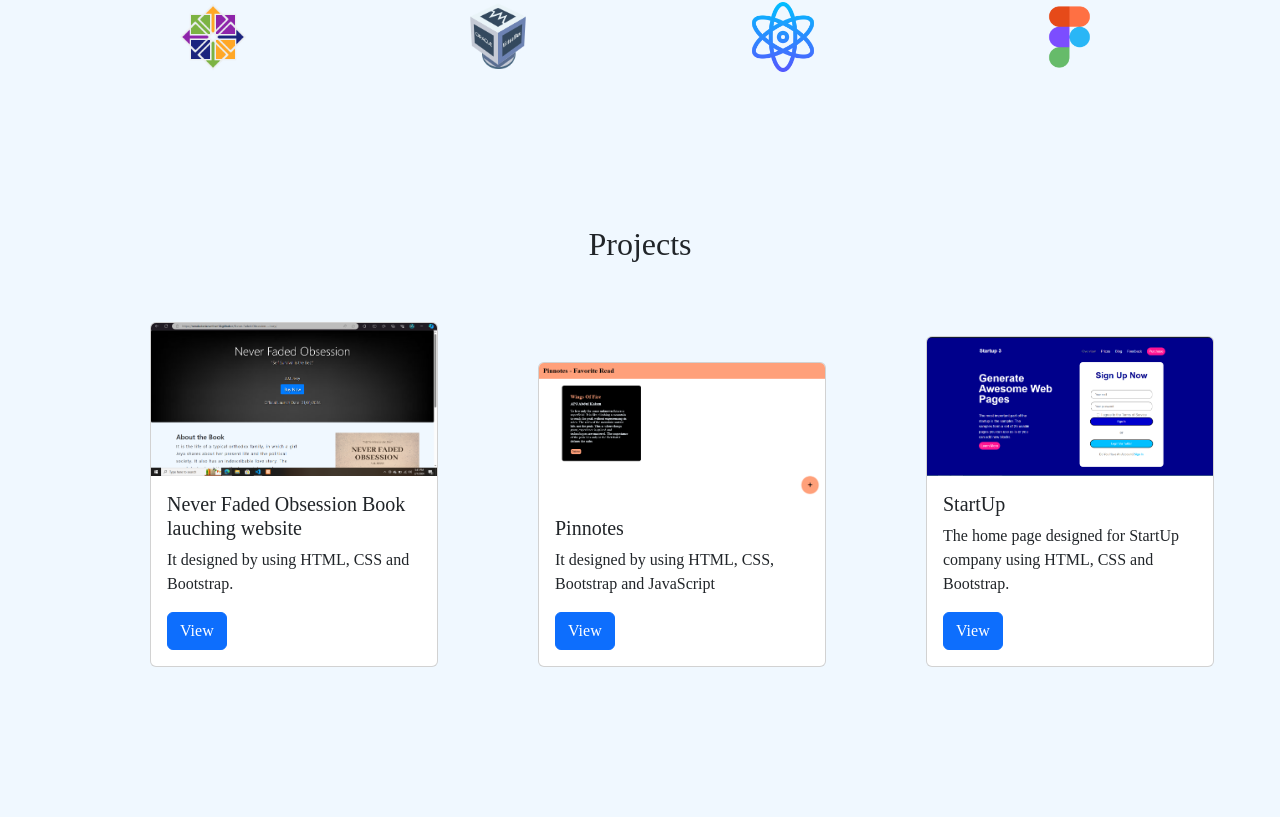
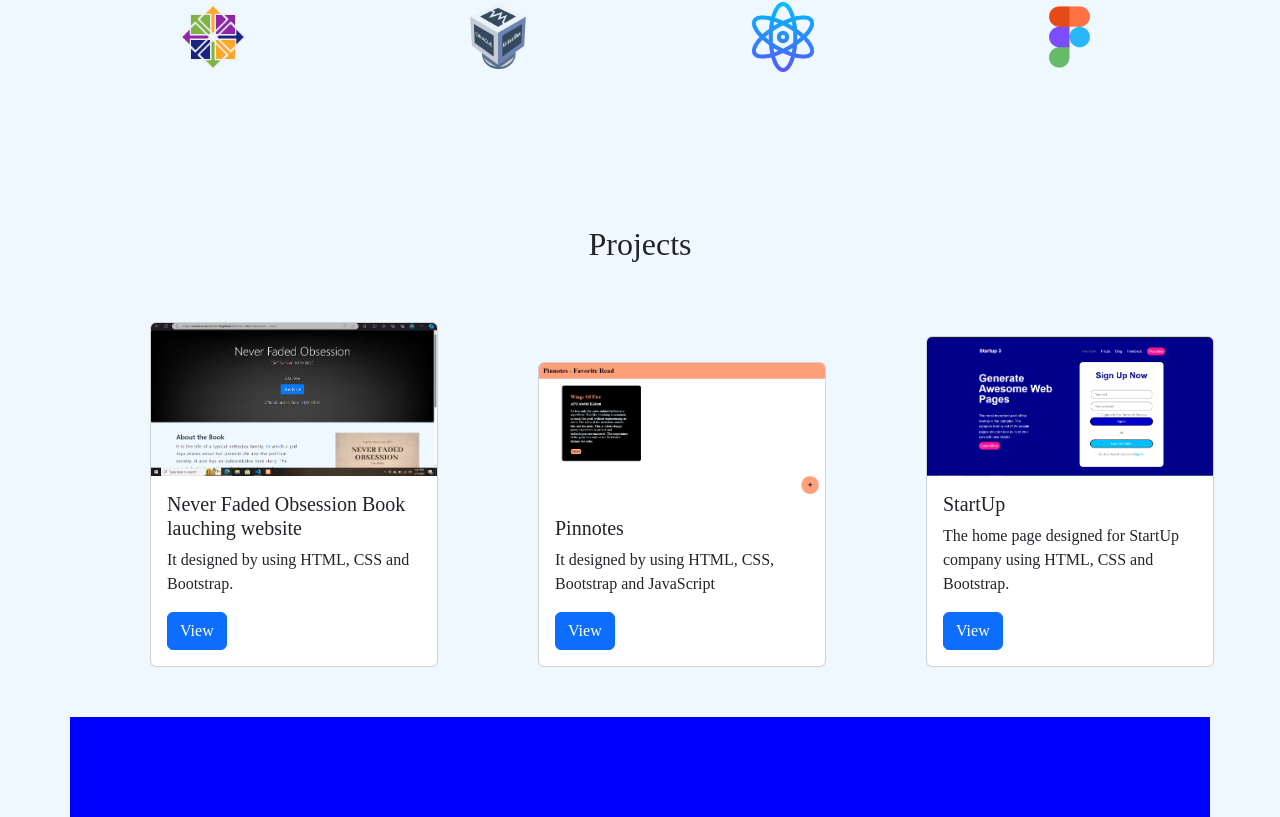
Before and after one commit to Renukadeviananthan14/Renuka-Devi-A---React-Portfolio, a React (Create React App) app: page / in a window 1280 px wide. Shown: the part 1169-1986 px from the top of the page. Before the commit the page ends 1918 px from the top, so only its background shows below. Built offline with nearby package versions, Linux system fonts and the light colour scheme.

Commit message:
Update App.css

```diff
--- a/src/App.css
+++ b/src/App.css
@@ -31,6 +31,23 @@ body{
   color: blue;
   font-weight: bold;
 }
+.py-3{
+  background-color: blue;
+  text-align: center;
+  height: 100px;
+  width: 100%;
+  color: white;
+}
+.bi{
+  color: black;
+  margin: 5px;
+  height: 20px;
+  width: 30px;
+}
+.foot{
+  font-size: 20px;
+  padding: 20px;
+}
 @media only screen and (max-width:600px){
   body{
     display: flex;
```
